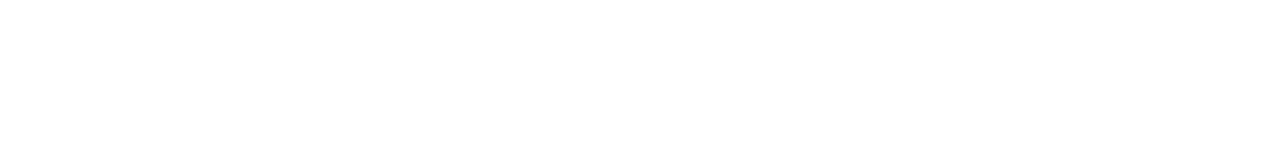
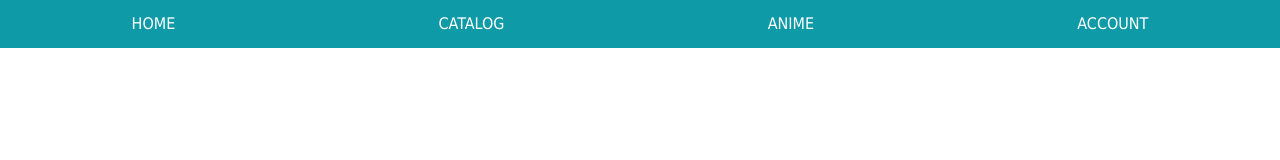
Before and after one commit to DeeonStjean/SBA-316, a plain HTML site: page index.html in a window 1280 px wide. Drawn offline with Linux system fonts and the light colour scheme.

Commit message:
added a nav bar

```diff
--- a/index.html
+++ b/index.html
@@ -4,10 +4,14 @@
     <meta charset="UTF-8">
     <meta name="viewport" content="width=device-width, initial-scale=1.0">
     <title>Document</title>
+    <link rel="stylesheet" href="styles.css">
 
 
 </head>
 <body>
-
+    <header>
+        <nav id="top-menu"></nav>
+    </header>
+    <script src="index.js"></script>
 </body>
 </html>
--- a/index.js
+++ b/index.js
@@ -0,0 +1,29 @@
+var menuLinks = [
+    {text: 'Home', href: '/Home'},
+    {text: 'catalog', href: '#', subLinks: [
+      {text: 'all', href: '/catalog/all'},
+      {text: 'top selling', href: '/catalog/top'},
+      {text: 'search', href: '/catalog/search'},
+    ]},
+    {text: 'Anime', href: '#' , subLinks: [
+      {text: 'new', href: '/orders/new'},
+      {text: 'pending', href: '/orders/pending'},
+      {text: 'history', href: '/orders/history'},
+    ]},
+    {text: 'account', href: '#', subLinks: [
+      {text: 'profile', href: '/account/profile'},
+      {text: 'sign out', href: '/account/signout'},
+    ]},
+];
+
+let topMenuEl = document.getElementById("top-menu");
+topMenuEl.style.height = "100%";
+topMenuEl.style.backgroundColor = "var(--top-menu-bg)";
+topMenuEl.classList.add("flex-around");
+
+menuLinks.forEach((link)=>{
+    const a=document.createElement("a");
+    a.setAttribute("href",link.href);
+    a.textContent=link.text;
+    topMenuEl.appendChild(a);
+});
--- a/styles.css
+++ b/styles.css
@@ -0,0 +1,40 @@
+* {
+    box-sizing: border-box;
+}
+
+  /* CSS Custom Properties */
+:root {
+    --main-bg: #4a4e4d;
+    --top-menu-bg: #0e9aa7;
+    --sub-menu-bg: #3da4ab;
+}
+body {
+    font-family: Tahoma, Geneva, sans-serif;
+    height: 100vh;
+    margin: 0;
+    display: grid;
+    grid-template-rows: 3rem auto;
+    color: white;
+}
+
+.flex-ctr {
+    display: flex;
+    justify-content: center;
+    align-items: center;
+}
+.flex-around {
+    display: flex;
+    justify-content: space-around;
+    align-items: center;
+}
+
+nav a {
+    line-height: 3rem;
+    padding: 0 1rem;
+    text-transform: uppercase;
+    text-decoration: none;
+    color: white;
+}
+#top-menu a:hover {
+    background-color: var(--sub-menu-bg);
+}
```
